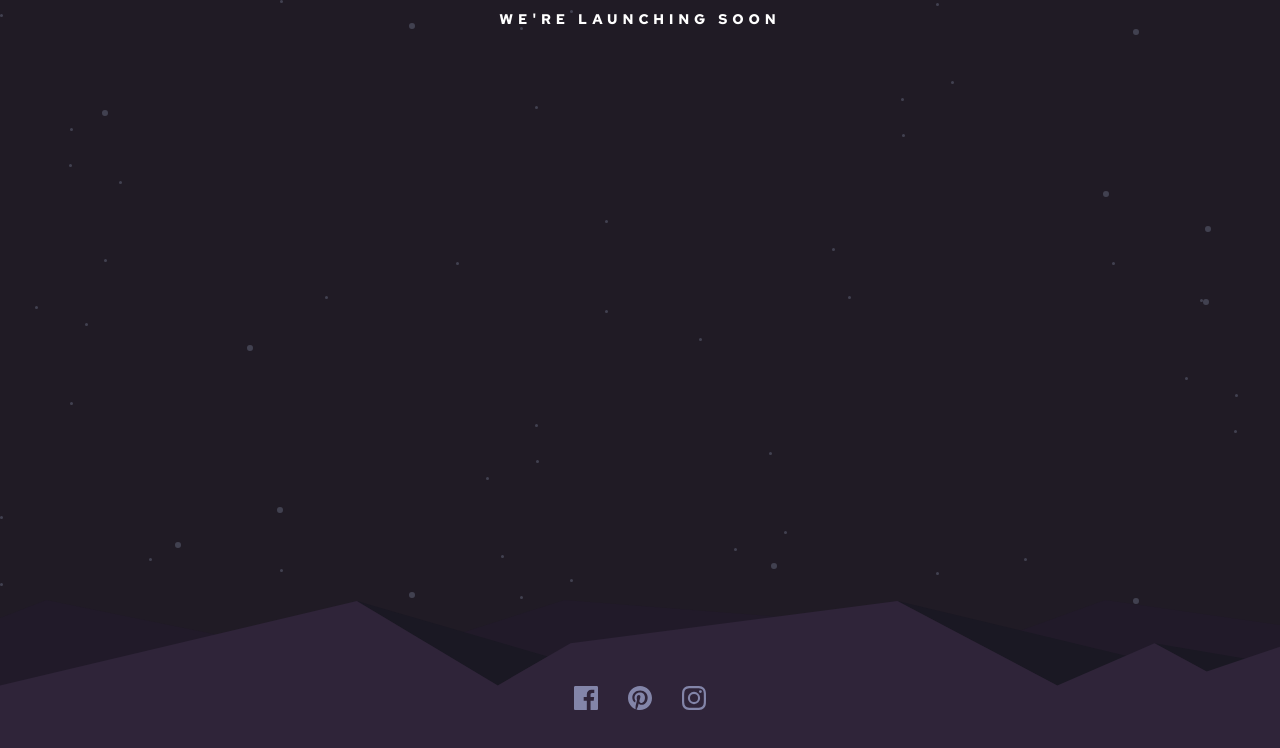
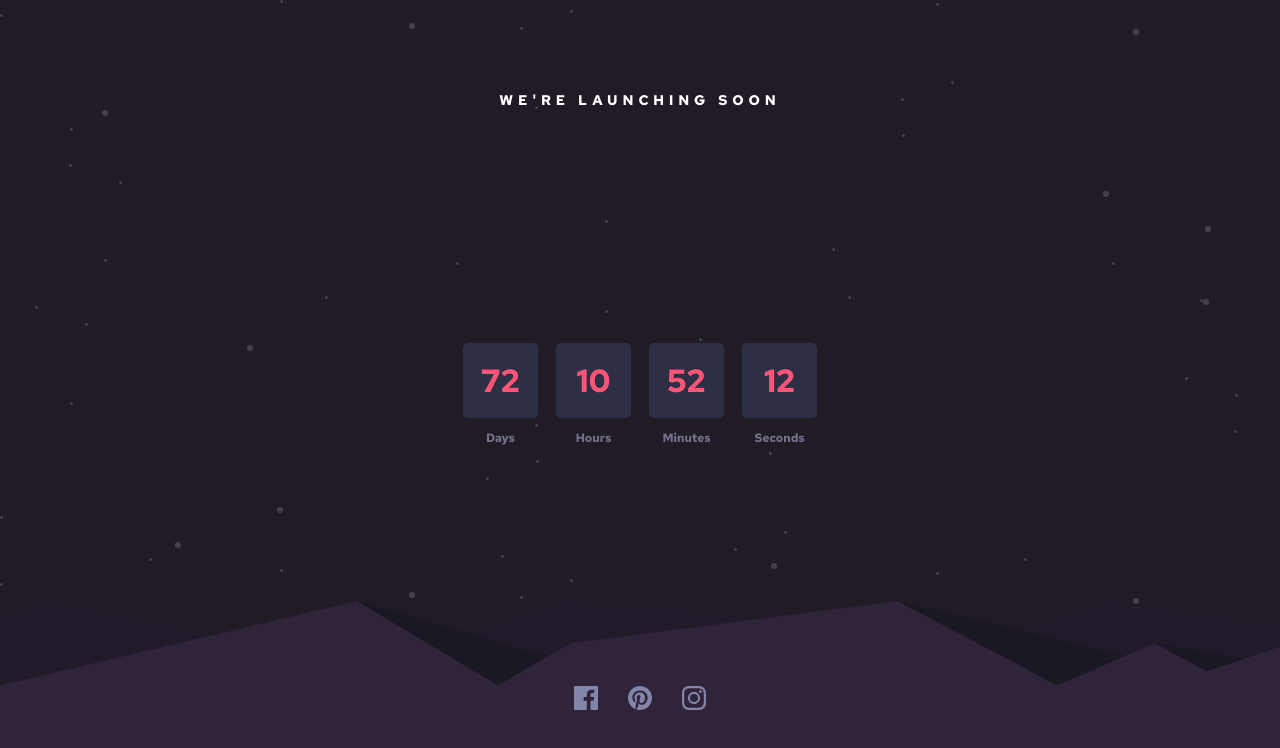
Before and after one commit to janhenrikfock/flipcard-countdown, a React (Create React App) app: page / in a window 1280 px wide. Shown: the top 748 px of the page. Built offline with nearby package versions, Linux system fonts and the light colour scheme.

Commit message:
Merge timer

```diff
--- a/public/index.html
+++ b/public/index.html
@@ -30,7 +30,7 @@
       work correctly both with client-side routing and a non-root public URL.
       Learn how to configure a non-root public URL by running `npm run build`.
     -->
-    <title>React App</title>
+    <title>Countdown</title>
   </head>
   <body>
     <noscript>You need to enable JavaScript to run this app.</noscript>
--- a/src/App.css
+++ b/src/App.css
@@ -1,4 +1,5 @@
 * {
+  box-sizing: border-box;
   font-family: 'Red Hat Text', sans-serif;
 }
 .app_background {
@@ -9,7 +10,8 @@
 }
 h1 {
   margin: 0;
-  padding: 10px;
+  height: 25vh;
+  line-height: 25vh;
   text-align: center;
   font-size: 14px;
   color: white;
--- a/src/App.js
+++ b/src/App.js
@@ -1,10 +1,12 @@
 import './App.css'
 import Footer from './Components/Footer/Footer'
+import Timer from './Components/Timer/Timer'
 
 function App() {
   return (
     <div className="app_background">
       <h1>WE'RE LAUNCHING SOON</h1>
+      <Timer />
       <Footer />
     </div>
   )
--- a/src/Components/Footer/Footer.css
+++ b/src/Components/Footer/Footer.css
@@ -11,4 +11,13 @@
 }
 .footer__sociallink {
   margin: 0 15px;
+  fill: #8385a9;
 }
+.footer__sociallink:hover {
+  transition: fill 0.5s;
+  fill: #ff587a;
+}
+
+.footer__sociallink-icon {
+  fill: inherit;
+}
--- a/src/Components/Footer/Footer.js
+++ b/src/Components/Footer/Footer.js
@@ -1,20 +1,35 @@
 import './Footer.css'
-import iconFacebook from '../../img/icon-facebook.svg'
-import iconInstagram from '../../img/icon-instagram.svg'
-import iconPinterest from '../../img/icon-pinterest.svg'
 
 export default function Footer() {
   return (
     <footer>
       <nav>
         <a className="footer__sociallink" href="https://www.facebook.com/">
-          <img src={iconFacebook} alt="facebook logo" />
+          <svg xmlns="http://www.w3.org/2000/svg" width="24" height="24">
+            <path
+              className="footer__sociallink-icon"
+              fill="#8385A9"
+              d="M22.675 0H1.325C.593 0 0 .593 0 1.325v21.351C0 23.407.593 24 1.325 24H12.82v-9.294H9.692v-3.622h3.128V8.413c0-3.1 1.893-4.788 4.659-4.788 1.325 0 2.463.099 2.795.143v3.24l-1.918.001c-1.504 0-1.795.715-1.795 1.763v2.313h3.587l-.467 3.622h-3.12V24h6.116c.73 0 1.323-.593 1.323-1.325V1.325C24 .593 23.407 0 22.675 0z"
+            />
+          </svg>
         </a>
         <a className="footer__sociallink" href="https://www.pinterest.de/">
-          <img src={iconPinterest} alt="facebook logo" />
+          <svg xmlns="http://www.w3.org/2000/svg" width="24" height="24">
+            <path
+              className="footer__sociallink-icon"
+              fill="#8385A9"
+              d="M12 0C5.373 0 0 5.372 0 12c0 5.084 3.163 9.426 7.627 11.174-.105-.949-.2-2.405.042-3.441.218-.937 1.407-5.965 1.407-5.965s-.359-.719-.359-1.782c0-1.668.967-2.914 2.171-2.914 1.023 0 1.518.769 1.518 1.69 0 1.029-.655 2.568-.994 3.995-.283 1.194.599 2.169 1.777 2.169 2.133 0 3.772-2.249 3.772-5.495 0-2.873-2.064-4.882-5.012-4.882-3.414 0-5.418 2.561-5.418 5.207 0 1.031.397 2.138.893 2.738a.36.36 0 01.083.345l-.333 1.36c-.053.22-.174.267-.402.161-1.499-.698-2.436-2.889-2.436-4.649 0-3.785 2.75-7.262 7.929-7.262 4.163 0 7.398 2.967 7.398 6.931 0 4.136-2.607 7.464-6.227 7.464-1.216 0-2.359-.631-2.75-1.378l-.748 2.853c-.271 1.043-1.002 2.35-1.492 3.146C9.57 23.812 10.763 24 12 24c6.627 0 12-5.373 12-12 0-6.628-5.373-12-12-12z"
+            />
+          </svg>
         </a>
         <a className="footer__sociallink" href="https://www.instagram.com/">
-          <img src={iconInstagram} alt="facebook logo" />
+          <svg xmlns="http://www.w3.org/2000/svg" width="24" height="24">
+            <path
+              className="footer__sociallink-icon"
+              fill="#8385A9"
+              d="M12 2.163c3.204 0 3.584.012 4.85.07 3.252.148 4.771 1.691 4.919 4.919.058 1.265.069 1.645.069 4.849 0 3.205-.012 3.584-.069 4.849-.149 3.225-1.664 4.771-4.919 4.919-1.266.058-1.644.07-4.85.07-3.204 0-3.584-.012-4.849-.07-3.26-.149-4.771-1.699-4.919-4.92-.058-1.265-.07-1.644-.07-4.849 0-3.204.013-3.583.07-4.849.149-3.227 1.664-4.771 4.919-4.919 1.266-.057 1.645-.069 4.849-.069zM12 0C8.741 0 8.333.014 7.053.072 2.695.272.273 2.69.073 7.052.014 8.333 0 8.741 0 12c0 3.259.014 3.668.072 4.948.2 4.358 2.618 6.78 6.98 6.98C8.333 23.986 8.741 24 12 24c3.259 0 3.668-.014 4.948-.072 4.354-.2 6.782-2.618 6.979-6.98.059-1.28.073-1.689.073-4.948 0-3.259-.014-3.667-.072-4.947-.196-4.354-2.617-6.78-6.979-6.98C15.668.014 15.259 0 12 0zm0 5.838a6.162 6.162 0 100 12.324 6.162 6.162 0 000-12.324zM12 16a4 4 0 110-8 4 4 0 010 8zm6.406-11.845a1.44 1.44 0 100 2.881 1.44 1.44 0 000-2.881z"
+            />
+          </svg>
         </a>
       </nav>
     </footer>
--- /dev/null
+++ b/src/Components/Timer/Flipcard.css
@@ -0,0 +1,22 @@
+.flipcard__container {
+  margin: 9px;
+}
+
+.card {
+  border-radius: 5px;
+  background-color: #2d3044;
+  width: 75px;
+  height: 75px;
+}
+
+h2 {
+  margin: 0;
+  line-height: 75px;
+  color: #ff5578;
+  font-size: 32px;
+}
+
+h3 {
+  font-size: 12px;
+  color: #73738f;
+}
--- /dev/null
+++ b/src/Components/Timer/Flipcard.js
@@ -0,0 +1,12 @@
+import './Flipcard.css'
+
+export default function Flipcard({ measure, time }) {
+  return (
+    <div className="flipcard__container">
+      <div className="card">
+        <h2>{time}</h2>
+      </div>
+      <h3>{measure}</h3>
+    </div>
+  )
+}
--- /dev/null
+++ b/src/Components/Timer/Timer.css
@@ -0,0 +1,8 @@
+.timer__container {
+  height: 50vh;
+  display: flex;
+  color: white;
+  align-items: center;
+  justify-content: center;
+  text-align: center;
+}
--- /dev/null
+++ b/src/Components/Timer/Timer.js
@@ -0,0 +1,46 @@
+import './Timer.css'
+import Flipcard from './Flipcard'
+import { useState, useEffect } from 'react'
+
+export default function Timer() {
+  const [days, setDays] = useState()
+  const [hours, setHours] = useState()
+  const [minutes, setMinutes] = useState()
+  const [seconds, setSeconds] = useState()
+
+  function times() {
+    const destinationDate = new Date('October 24,2021 00:00:00').getTime()
+    const now = new Date().getTime()
+    const timeGap = destinationDate - now
+
+    const second = 1000
+    const minute = second * 60
+    const hour = minute * 60
+    const day = hour * 24
+
+    const displayedDays = Math.floor(timeGap / day)
+    const displayedHours = Math.floor((timeGap % day) / hour)
+    const displayedMinutes = Math.floor((timeGap % hour) / minute)
+    const displayedSeconds = Math.floor((timeGap % minute) / second)
+
+    setDays(displayedDays)
+    setHours(displayedHours)
+    setMinutes(displayedMinutes)
+    setSeconds(displayedSeconds)
+  }
+
+  useEffect(() => {
+    setInterval(() => {
+      times()
+    }, 1000)
+  }, [])
+
+  return (
+    <div className="timer__container">
+      <Flipcard measure={'Days'} time={days} />
+      <Flipcard measure={'Hours'} time={hours} />
+      <Flipcard measure={'Minutes'} time={minutes} />
+      <Flipcard measure={'Seconds'} time={seconds} />
+    </div>
+  )
+}
```
